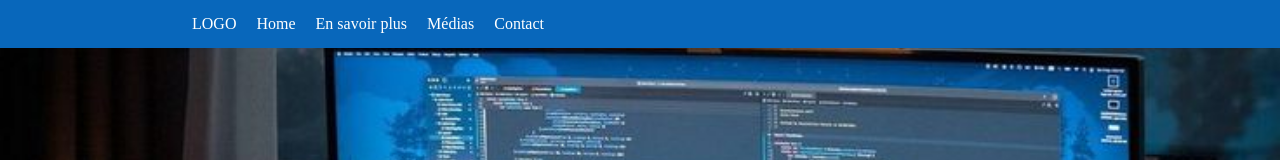
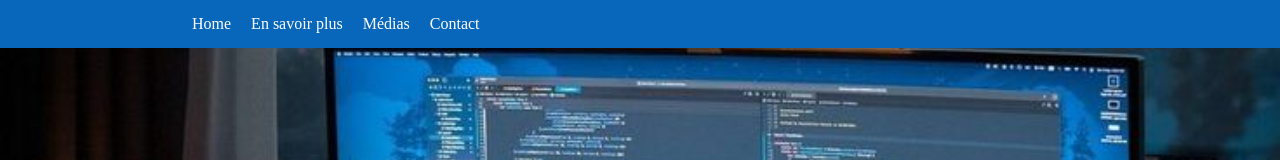
Before and after one commit to jack00dev/Techno-website, a plain HTML site: page index.html in a window 1280 px wide. Shown: the top 160 px of the page. Drawn offline with Linux system fonts and the light colour scheme.

Commit message:
Initial commit

```diff
--- a/index.html
+++ b/index.html
@@ -4,7 +4,7 @@
 <head>
     <meta charset="UTF-8">
     <meta name="viewport" content="width=device-width, initial-scale=1.0">
-    <title>Site media</title>
+    <title>Site of Technology</title>
     <link rel="stylesheet" href="./css/style.css">
 </head>
 
@@ -12,11 +12,6 @@
     <header>
         <nav>
             <ul>
-                <li>
-                    <a href="">
-                        LOGO
-                    </a>
-                </li>
                 <li>
                     <a href="">
                         Home
@@ -115,7 +110,7 @@
                 </p><br />
 
                 <label for="email">E-mail ou téléphone</label>
-                <input type="text" id="email" placeholder="Saisir l' e-mail ou le téléphone ici ...">
+                <input type="text" id="email" placeholder="Saisir l' e-mail ou le téléphone ici ..."> <br /> <br/>
 
                 <label for="password">Mot de passe</label>
                 <input type="password" id="password" placeholder="Saisir le mot de passe ici ...">
```
